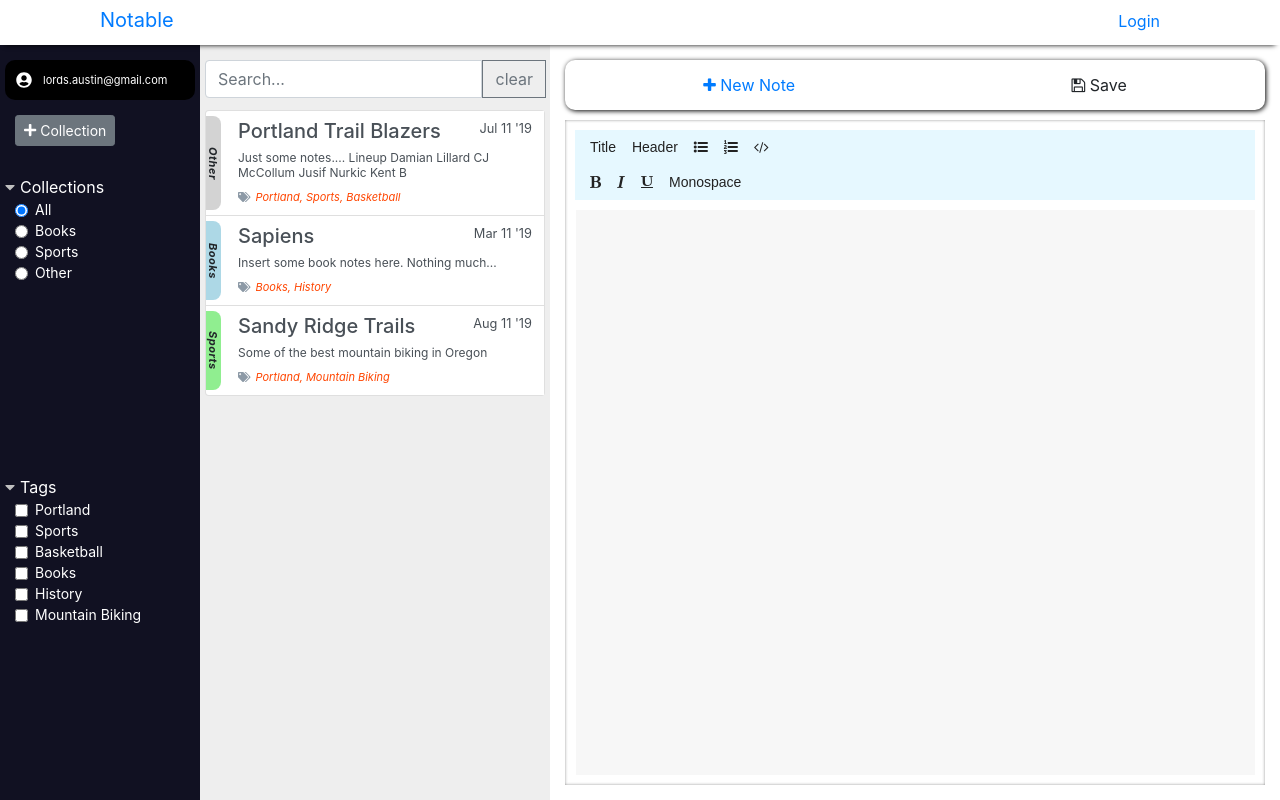
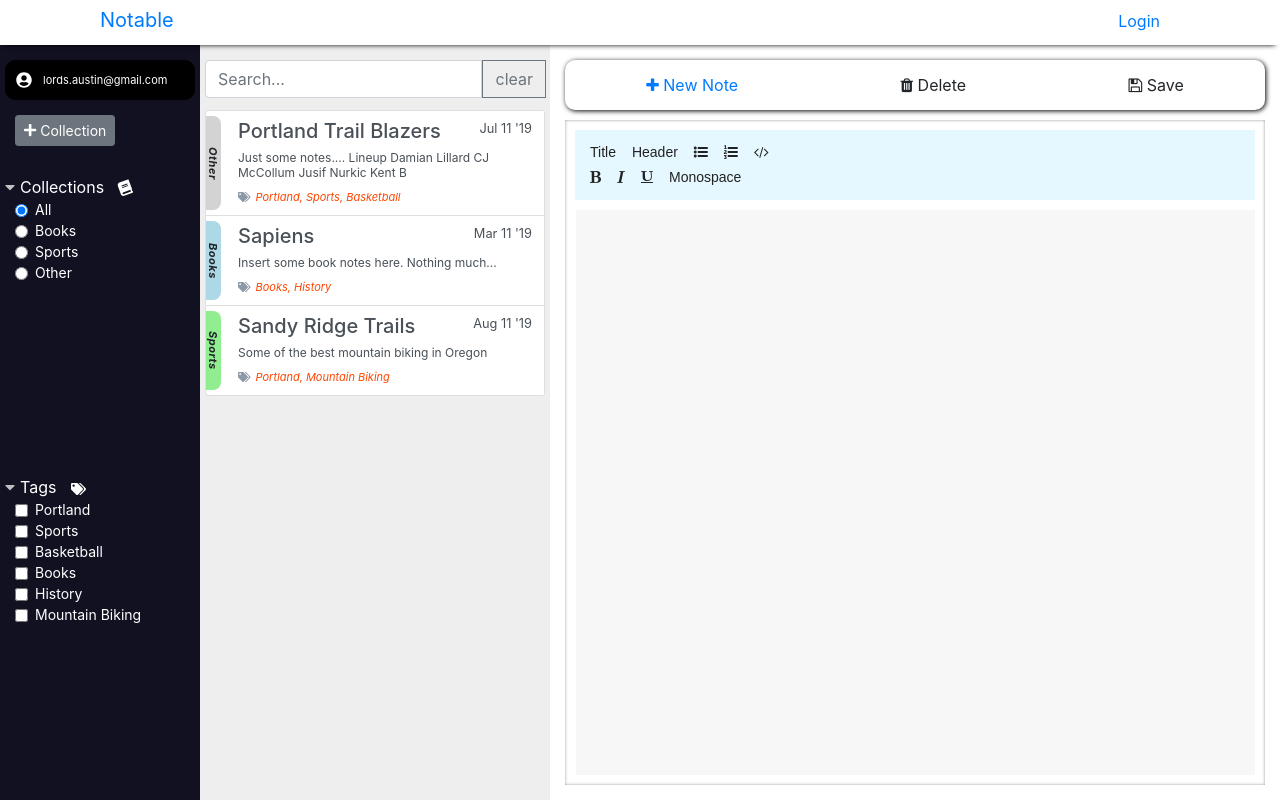
Before and after one commit to austinlords/notable, a React (Create React App) app: page /notes in a window 1280 px wide. Built offline with nearby package versions, Linux system fonts and the light colour scheme.

Commit message:
implement delete button and start collection, tags edit ability

```diff
--- a/src/components/DraftEditor.jsx
+++ b/src/components/DraftEditor.jsx
@@ -1,5 +1,7 @@
 import React from "react";
 import { Editor, RichUtils } from "draft-js";
+import { FontAwesomeIcon } from "@fortawesome/react-fontawesome";
+import { faBook, faTags } from "@fortawesome/free-solid-svg-icons";
 import "../css/notes.css";
 import "draft-js/dist/Draft.css";
 
@@ -35,9 +37,20 @@ class DraftEditor extends React.Component {
     );
   }
 
+  controlsStyle = {
+    display: "grid",
+    gridTemplateColumns: "50% 50%",
+    backgroundColor: "rgba(155, 227, 255, 0.25)",
+    padding: "10px 15px",
+    fontFamily: "Arial, Helvetica, sans-serif",
+    fontSize: "14px"
+  };
+
   render() {
     return (
       <div id="rich-text-editor">
+        <div style={this.controlsStyle}>
+          <div>
             <BlockStyleControls
               editorState={this.props.editorState}
               onToggle={this.toggleBlockType}
@@ -46,6 +59,27 @@ class DraftEditor extends React.Component {
               editorState={this.props.editorState}
               onToggle={this.toggleInlineStyle}
             />
+          </div>
+          <div>
+            <div style={{ textAlign: "right" }}>
+              <FontAwesomeIcon
+                icon={this.props.selectedNote && faBook}
+                style={{ transform: "rotate(-20deg)" }}
+              />
+              <span style={{ marginLeft: "10px", fontSize: "12px" }}>
+                {this.props.selectedNote &&
+                  this.props.selectedNote.collection.name}
+              </span>
+            </div>
+            <div style={{ textAlign: "right" }}>
+              <FontAwesomeIcon icon={this.props.selectedNote && faTags} />
+              <span style={{ marginLeft: "10px", fontSize: "12px" }}>
+                {this.props.selectedNote &&
+                  this.props.selectedNote.tags.join(", ")}
+              </span>
+            </div>
+          </div>
+        </div>
         <div className="editor-edit" onClick={this.focus}>
           <Editor
             blockStyleFn={getBlockStyle}
--- a/src/components/EditorMenu.jsx
+++ b/src/components/EditorMenu.jsx
@@ -1,7 +1,7 @@
 import React from "react";
 import { Link } from "react-router-dom";
 
-const EditorMenu = ({ save }) => {
+const EditorMenu = ({ save, handleDelete }) => {
   return (
     <div className="editor-menu">
       <Link to="/notes/new">
@@ -10,6 +10,10 @@ const EditorMenu = ({ save }) => {
           <span> New Note</span>
         </div>
       </Link>
+      <div className="clickable editor-menu-option" onClick={handleDelete}>
+        <i className="fa fa-trash" aria-hidden="true" />
+        <span> Delete</span>
+      </div>
       <div className="clickable editor-menu-option" onClick={save}>
         <i className="fa fa-floppy-o" aria-hidden="true" />
         <span> Save</span>
--- a/src/components/Notes.jsx
+++ b/src/components/Notes.jsx
@@ -126,10 +126,28 @@ class Notes extends Component {
     allNotes.push(newNote);
     // await saveNote(newNote);
     this.setState({ allNotes, selectedNote: newNote });
+    this.props.history.replace(`/notes/${newNote._id}`);
+  };
+
+  handleDelete = () => {
+    let id = this.props.match.params.id;
+
+    this.props.history.replace("/notes");
+    this.setState({
+      allNotes: this.state.allNotes.filter(n => n._id !== id),
+      editorState: EditorState.createEmpty(),
+      selectedNote: null
+    });
   };
 
   render() {
-    let { editorState, allNotes, searchQuery, collections } = this.state;
+    let {
+      editorState,
+      allNotes,
+      searchQuery,
+      collections,
+      selectedNote
+    } = this.state;
 
     return (
       <div className="app-page">
@@ -141,10 +159,19 @@ class Notes extends Component {
           searchQuery={searchQuery}
           onClear={this.handleClear}
           collections={collections}
+          selectedNote={selectedNote}
         />
         <div className="editor-window">
-          <EditorMenu editorState={editorState} save={this.save} />
-          <DraftEditor onChange={this.onChange} editorState={editorState} />
+          <EditorMenu
+            editorState={editorState}
+            save={this.save}
+            handleDelete={this.handleDelete}
+          />
+          <DraftEditor
+            onChange={this.onChange}
+            editorState={editorState}
+            selectedNote={selectedNote}
+          />
         </div>
       </div>
     );
--- a/src/components/SideBar.jsx
+++ b/src/components/SideBar.jsx
@@ -6,7 +6,9 @@ import {
   faPlus,
   faCaretRight,
   faCaretDown,
-  faUserCircle
+  faUserCircle,
+  faBook,
+  faTags
 } from "@fortawesome/free-solid-svg-icons";
 
 class SideBar extends Component {
@@ -158,7 +160,7 @@ class SideBar extends Component {
 
     return (
       <div style={this.sidebarStyle}>
-        <div style={this.filterStyle}>
+        <div id="filterSection" style={this.filterStyle}>
           <div style={this.profileStyle} className="clickable">
             <div
               style={{
@@ -208,7 +210,16 @@ class SideBar extends Component {
                     className="faCaretDropdown"
                   />
                 </div>
-                <span> Collections</span>
+                <div>
+                  <span>Collections </span>
+                  <span style={{ paddingLeft: "10px" }}>
+                    {" "}
+                    <FontAwesomeIcon
+                      icon={faBook}
+                      style={{ fontSize: "14px", transform: "rotate(-20deg)" }}
+                    />
+                  </span>
+                </div>
               </div>
             </div>
             <div
@@ -274,7 +285,16 @@ class SideBar extends Component {
                     className="faCaretDropdown"
                   />
                 </div>
-                <span> Tags</span>
+                <div>
+                  <span>Tags </span>
+                  <span style={{ paddingLeft: "10px" }}>
+                    {" "}
+                    <FontAwesomeIcon
+                      icon={faTags}
+                      style={{ fontSize: "12px" }}
+                    />
+                  </span>
+                </div>
               </div>
             </div>
             <div
--- a/src/css/notes.css
+++ b/src/css/notes.css
@@ -71,14 +71,6 @@
   color: blue;
 }
 
-.editor-control-row {
-  font-family: Arial, Helvetica, sans-serif;
-  font-size: 14px;
-  user-select: none;
-  background-color: rgba(155, 227, 255, 0.25);
-  padding: 5px 15px 5px 15px;
-}
-
 .editor-control {
   width: 100%;
 }
```
Lines whose indentation alone changed are shown as unchanged.
